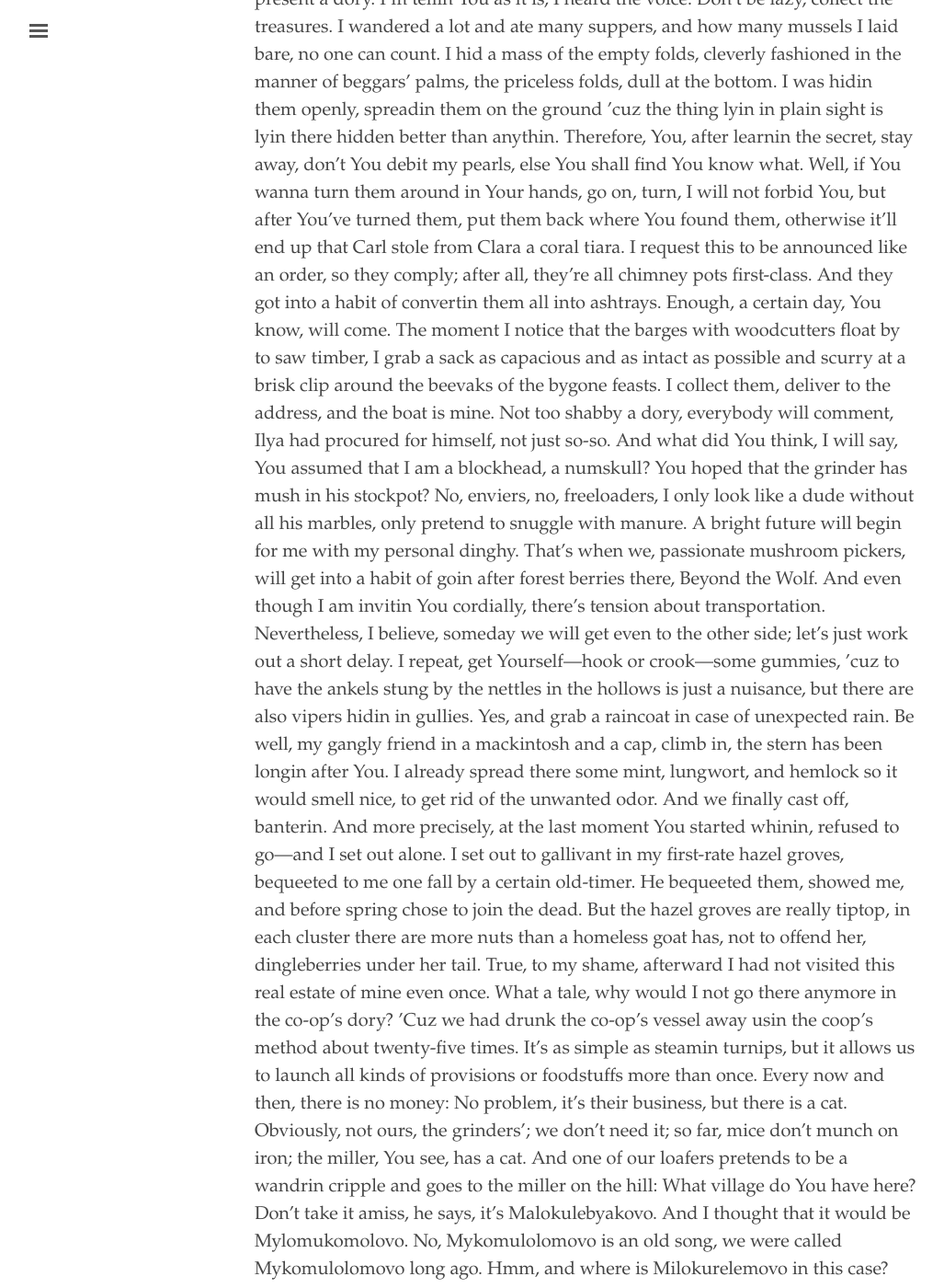
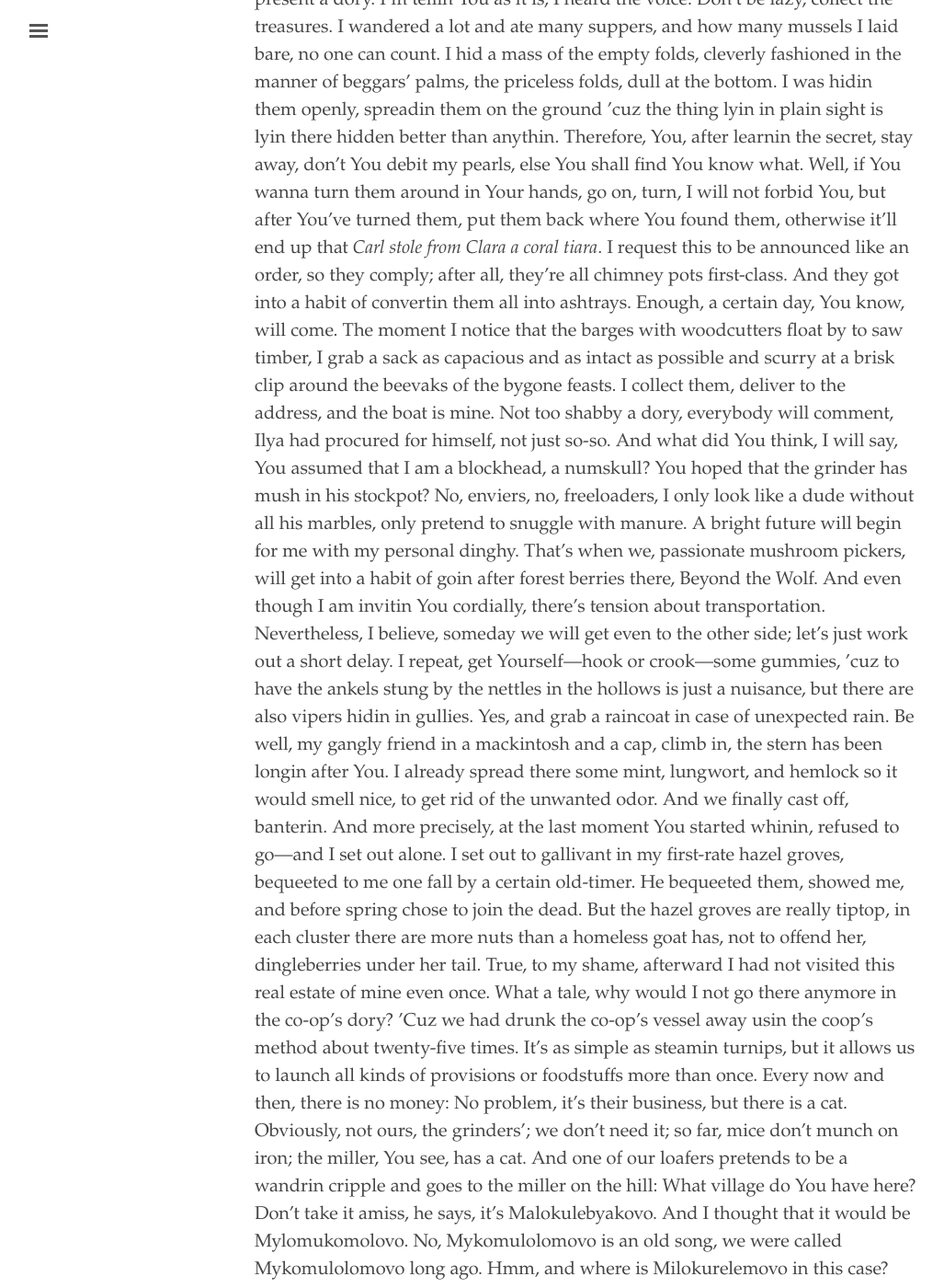
Before and after one commit to digbmc/dog-annotation-site, a Jekyll site: the page built from _texts/08_en.md, in a window 1280 px wide and 1400 px high, scrolled down 3287 px. Shown: the whole window at 92% size, without its empty margins (3-1030 px from the left). Built offline with Jekyll 4.4.1, drawn with Linux system fonts in a browser that asks for light colours; some of the changed text lies outside the part shown.

Commit message:
add italics

```diff
--- a/_texts/08_en.md
+++ b/_texts/08_en.md
@@ -130,8 +130,8 @@ Therefore, You, after learnin the secret, stay away, don’t You
 debit my pearls, else You shall find You know what. Well, if You
 wanna turn them around in Your hands, go on, turn, I will not
 forbid You, but after You’ve turned them, put them back where
-You found them, otherwise it’ll end up that Carl stole from
-Clara a coral tiara. I request this to be announced like an order,
+You found them, otherwise it’ll end up that *Carl stole from
+Clara a coral tiara*. I request this to be announced like an order,
 so they comply; after all, they’re all chimney pots first-class.
 And they got into a habit of convertin them all into ashtrays.
 Enough, a certain day, You know, will come. The moment I notice that the barges with woodcutters float by to saw timber, I
```
